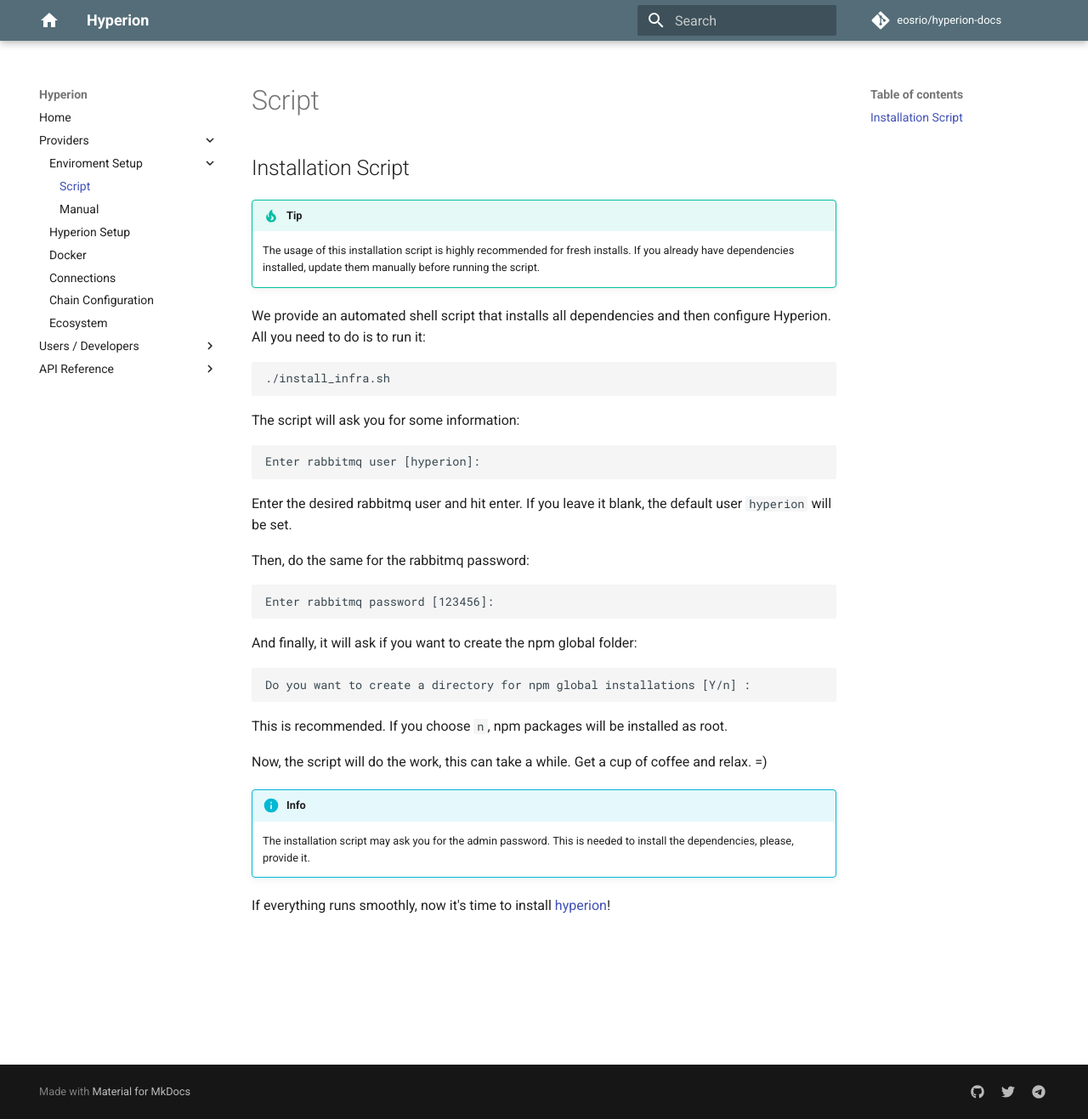
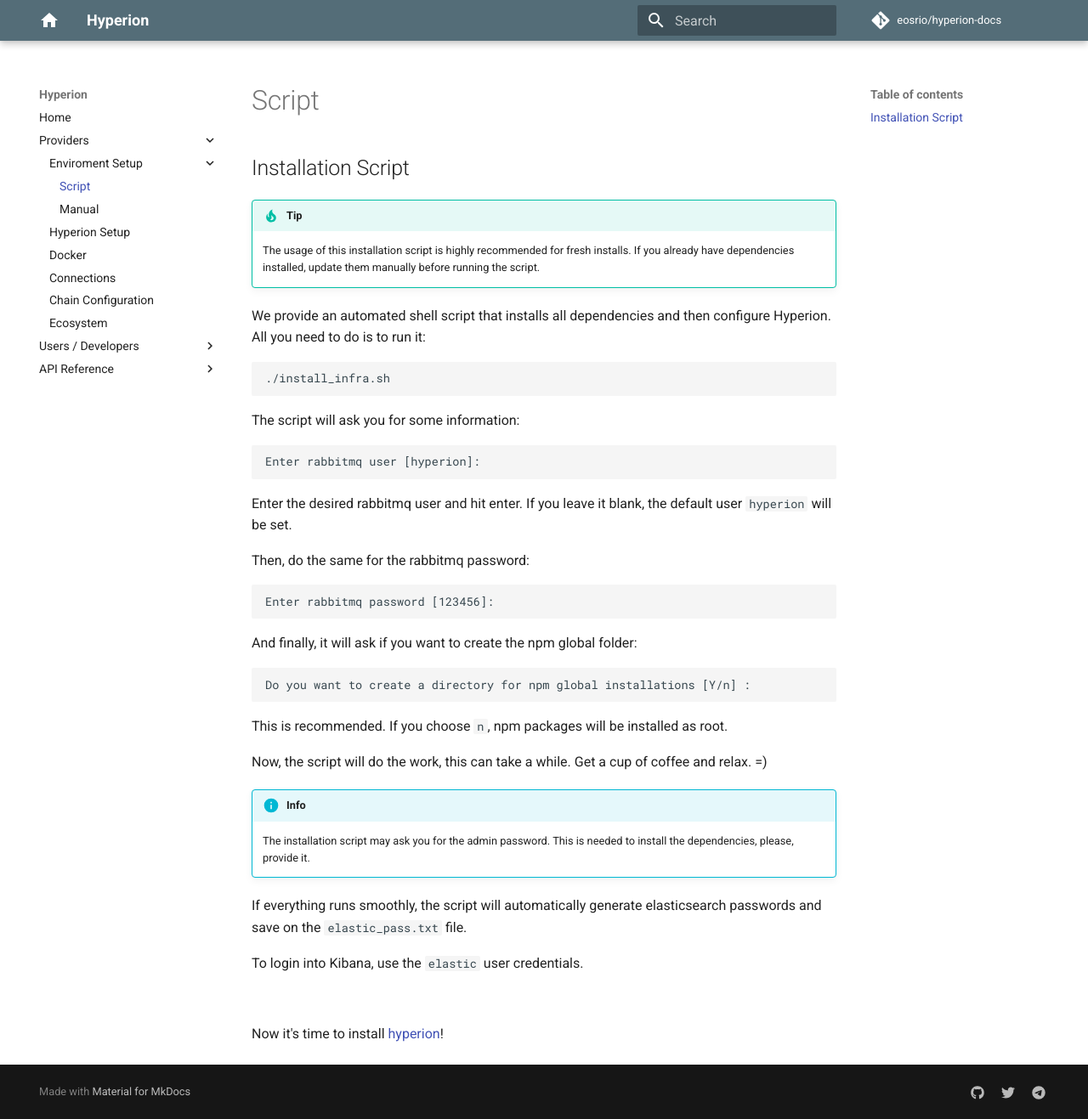
Before and after one commit to eosrio/hyperion-docs, an MkDocs documentation site: the page built from docs/quickstart.md, in a window 1280 px wide and 1317 px high. Shown: the whole window at 85% size. Built offline with MkDocs 1.6.1 and Material for MkDocs 9.7.7, drawn with Linux system fonts in a browser that asks for light colours; comment, search, counter and statistics services are not loaded.

Commit message:
elastic pass info

```diff
--- a/docs/quickstart.md
+++ b/docs/quickstart.md
@@ -33,4 +33,10 @@
 !!! info
     The installation script may ask you for the admin password. This is needed to install the dependencies, please, provide it.
 
-If everything runs smoothly, now it's time to install [hyperion](hyperion.md)!
+If everything runs smoothly, the script will automatically generate elasticsearch passwords and save on the `elastic_pass.txt` file.
+
+To login into Kibana, use the `elastic` user credentials.
+
+<br>
+
+ Now it's time to install [hyperion](hyperion.md)!
```
